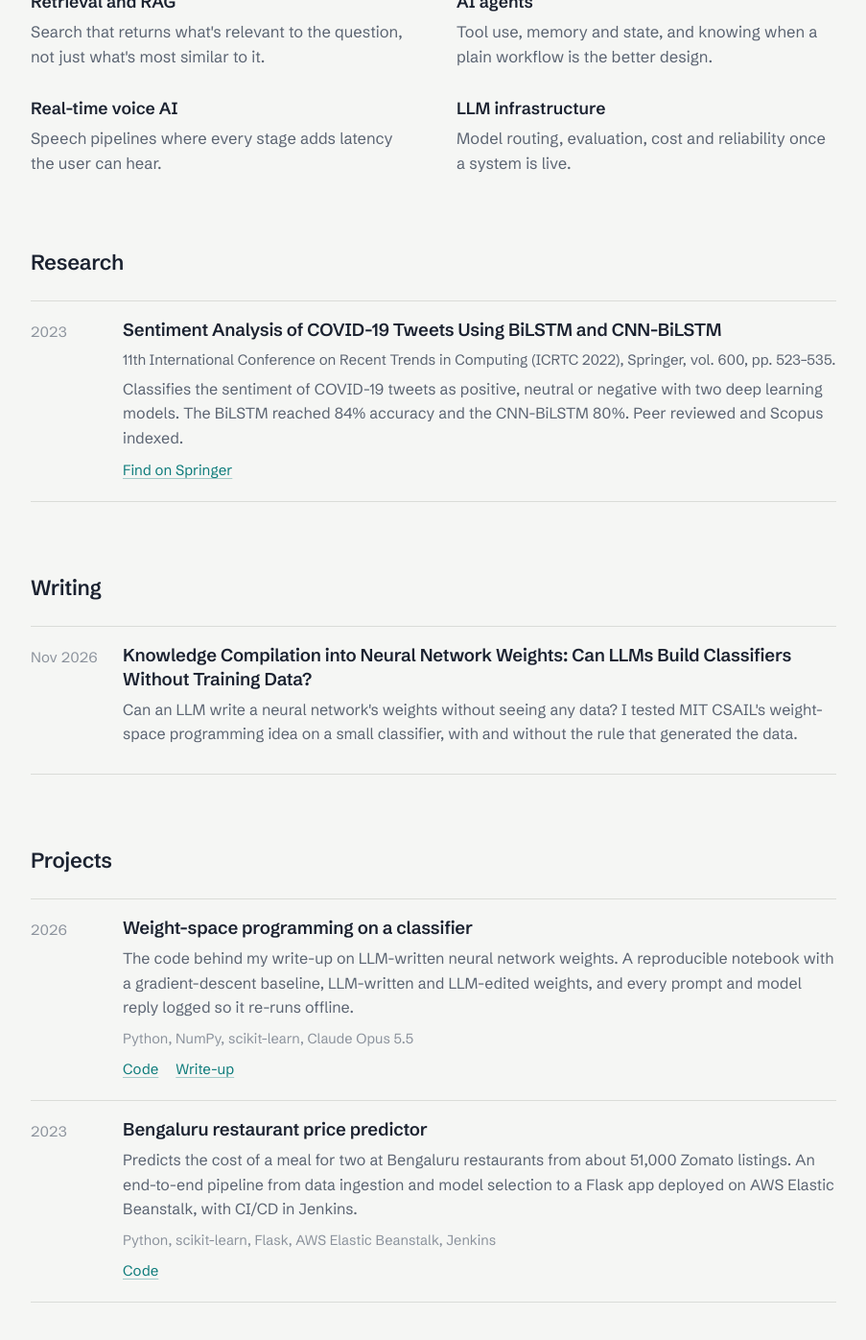
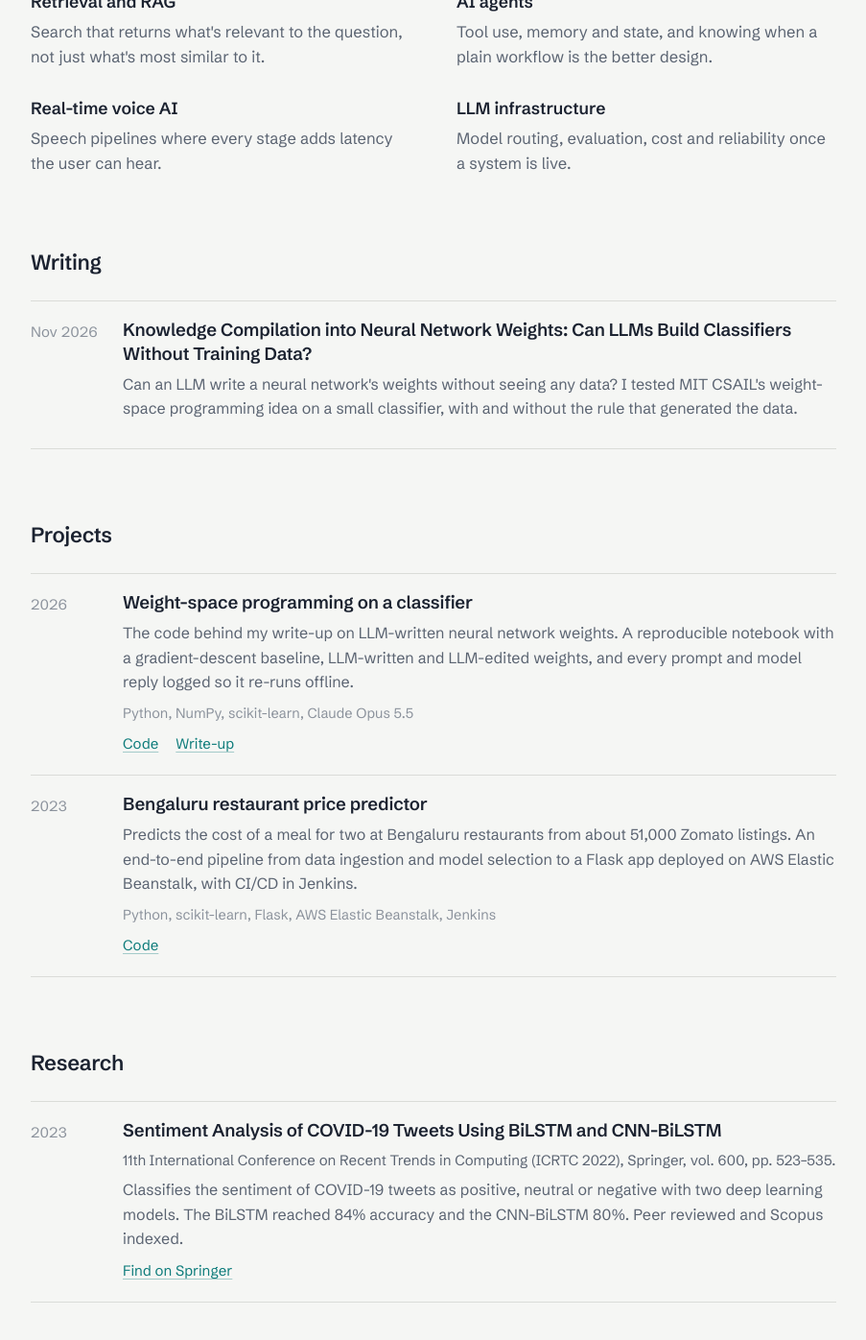
Before and after one commit to TusharSrivastva/TusharSrivastva.github.io, a Jekyll site: the page built from index.html, in a window 1280 px wide and 1400 px high, scrolled down 530 px. Shown: the top 1396 px of the window at 96% size, without its empty margins (188-1091 px from the left). Built offline with Jekyll 4.4.1, drawn with Linux system fonts in a browser that asks for light colours.

Commit message:
Order: Writing, Projects, then Research

```diff
--- a/_config.yml
+++ b/_config.yml
@@ -21,12 +21,12 @@ links:
   linkedin: https://www.linkedin.com/in/tusharsrivastava11/
 
 nav:
-  - title: Research
-    url: /research/
   - title: Writing
     url: /writing/
   - title: Projects
     url: /projects/
+  - title: Research
+    url: /research/
   - title: About
     url: /about/
 
--- a/index.html
+++ b/index.html
@@ -27,11 +27,6 @@ title: Tushar Srivastava
 </section>
 
 <section class="block">
-  <h2><a href="{{ '/research/' | relative_url }}">Research</a></h2>
-  {% include research.html %}
-</section>
-
-<section class="block">
   <h2><a href="{{ '/writing/' | relative_url }}">Writing</a></h2>
   {% include post-list.html posts=site.posts %}
 </section>
@@ -40,3 +35,8 @@ title: Tushar Srivastava
   <h2><a href="{{ '/projects/' | relative_url }}">Projects</a></h2>
   {% include projects.html %}
 </section>
+
+<section class="block">
+  <h2><a href="{{ '/research/' | relative_url }}">Research</a></h2>
+  {% include research.html %}
+</section>
```
